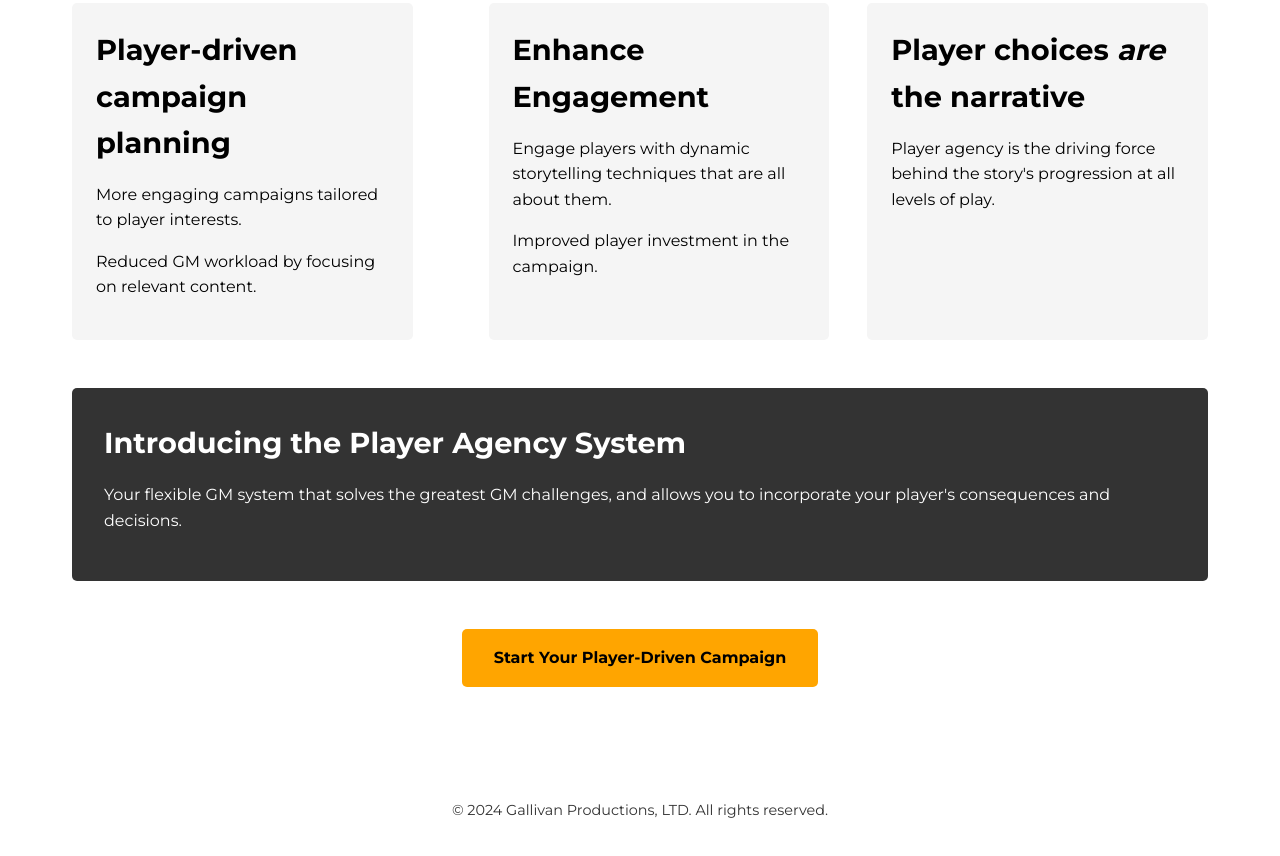
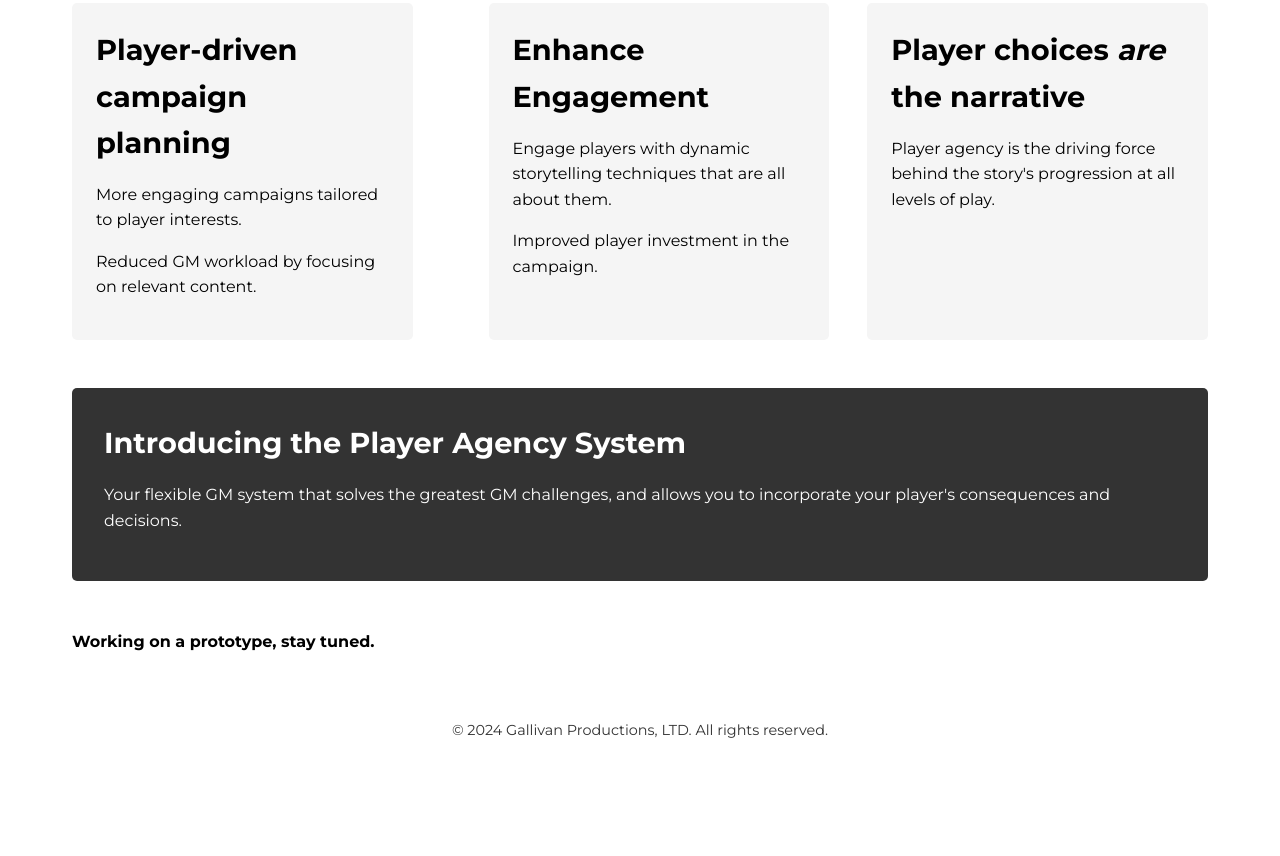
Before and after one commit to SeanGallivan/player-agency, a plain HTML site: page index.html in a window 1280 px wide. Shown: the part 338-1194 px from the top of the page. After the commit the page ends 1128 px from the top, so only its background shows below. Drawn offline with Linux system fonts and the light colour scheme.

Commit message:
removed the botton and added a coming soon.

```diff
--- a/index.html
+++ b/index.html
@@ -34,9 +34,12 @@
             <h2>Introducing the Player Agency System</h2>
             <p>Your flexible GM system that solves the greatest GM challenges, and allows you to incorporate your player's consequences and decisions.</p>
         </section>
-        <section class="cta">
+        <section id="temporary">
+            <b>Working on a prototype, stay tuned.</b>
+        </section>
+        <!--<section class="cta">
             <a href="#" class="cta-button">Start Your Player-Driven Campaign</a>
-        </section>
+        </section> -->
     </main>
     <footer>
         <p>&copy; 2024 Gallivan Productions, LTD. All rights reserved.</p>
```
